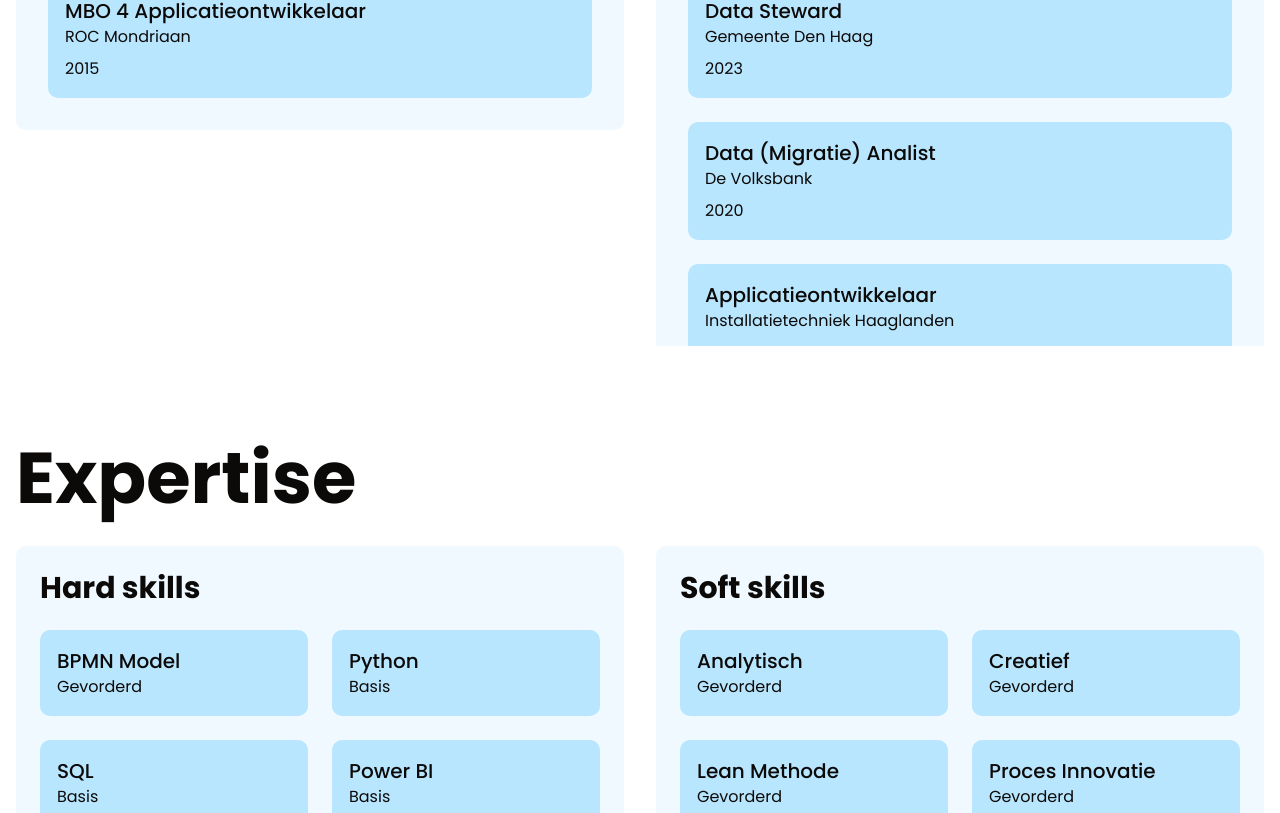
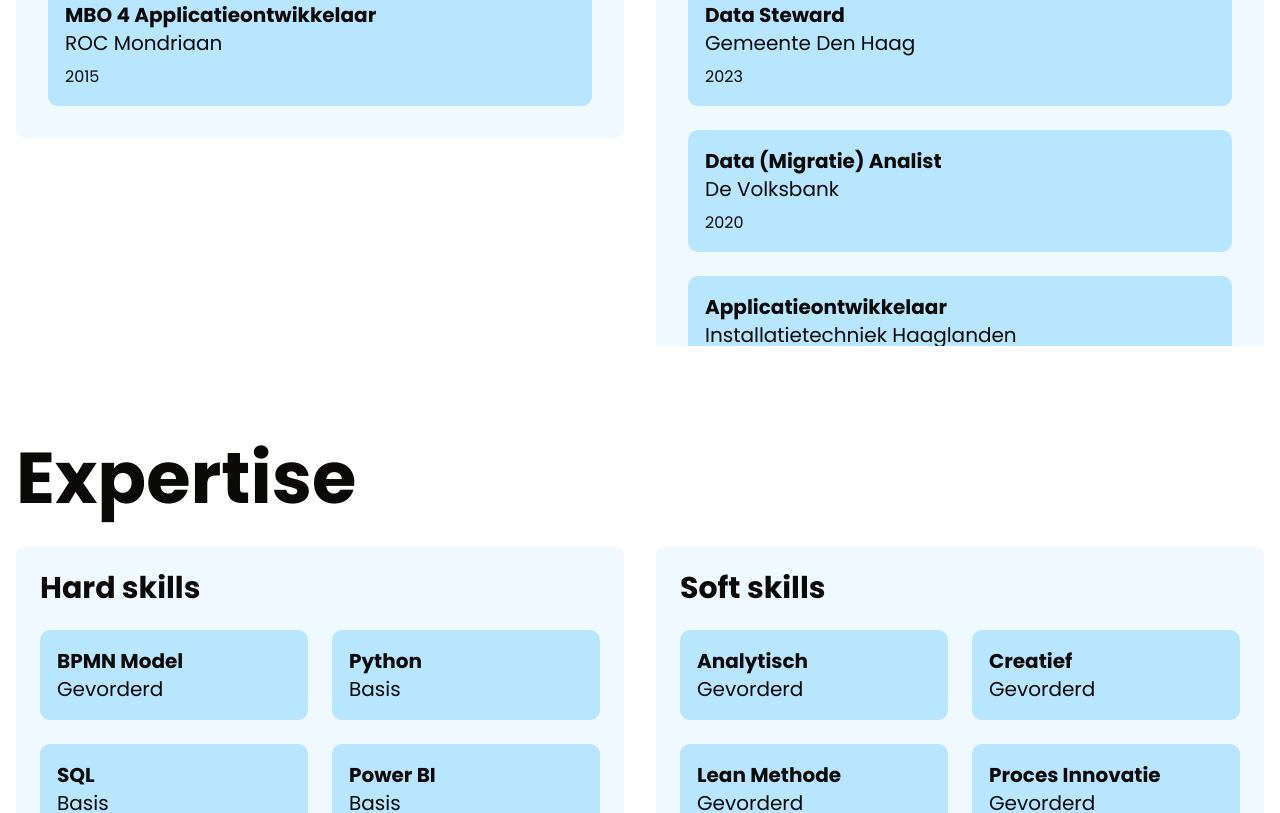
Before and after one commit to IsmailYaman/ajeethmuthu, a Next.js app: page / in a window 1280 px wide. Shown: the part 2054-2867 px from the top of the page. Built offline with nearby package versions, Linux system fonts and the light colour scheme.

Commit message:
Code optimization

```diff
--- a/app/components/Experience/Experience.tsx
+++ b/app/components/Experience/Experience.tsx
@@ -18,7 +18,7 @@ const Experience = () => {
 	return (
 		<Section animationType="slideLeft" className="w-full" amount={0.5}>
 			<div className="py-24 mx-4 flex flex-col gap-8">
-				<h2 className="text-7xl font-bold">{experience.title}</h2>
+				<h2 className="text-5xl sm:text-7xl font-bold">{experience.title}</h2>
 				<div className="flex flex-col sm:flex-row w-full gap-8 ">
 					<ExperienceSection title="Studies" items={experience.education} onItemClick={handleItemClick} />
 					<ExperienceSection title="Werkervaring" items={experience.work} onItemClick={handleItemClick} />
--- a/app/components/Experience/Item.tsx
+++ b/app/components/Experience/Item.tsx
@@ -13,8 +13,8 @@ export const ExperienceItemSolo: React.FC<ExperienceItemProps> = ({ item, onClic
 			className="p-4 border border-transparent bg-sky-200 hover:border hover:border-sky-500 rounded-lg transition-all cursor-pointer"
 			onClick={() => onClick(item)}
 		>
-            <h4 className="text-xl font-medium group-hover:font-light">{item.title}</h4>
-			<p className="text-stone-950">{item.name}</p>
+            <h4 className="text-md sm:text-xl font-bold group-hover:font-light">{item.title}</h4>
+			<p className="text-md sm:text-xl text-stone-950">{item.name}</p>
 			<p className="mt-2">{item.year}</p>
 		</div>
 	);
--- a/app/components/Navigation.tsx
+++ b/app/components/Navigation.tsx
@@ -9,6 +9,7 @@ import { Sheet, SheetContent, SheetTrigger } from "@/components/ui/sheet";
 import { motion, AnimatePresence } from "framer-motion";
 import { NavLink } from "../types/data";
 import { navigation } from "../data/data";
+import Section from "./Section";
 
 // Props interface
 interface NavItemProps {
@@ -27,16 +28,21 @@ export default function Navigation() {
 		};
 
 		const handleScroll = (): void => {
-      // Show navigation when scrolled past 100vh
-      setShowNav(window.scrollY > window.innerHeight-200);
+			// Only show the floating navigation on desktop when scrolled past threshold
+			if (!isMobile) {
+				setShowNav(window.scrollY > window.innerHeight - 200);
+			} else {
+				// Always hide floating nav on mobile
+				setShowNav(false);
+			}
 
-      // Also determine which section is currently active
+			// Always update the active section on all devices
 			updateActiveSection();
 		};
 
 		// Function to determine the active section based on scroll position
 		const updateActiveSection = (): void => {
-      const sections = Array.from(document.querySelectorAll('section[id]'));
+			const sections = Array.from(document.querySelectorAll("section[id]"));
 			const scrollPosition = window.scrollY + 100; // Add offset to determine section earlier
 
 			// Find the last section that starts before current scroll position
@@ -61,7 +67,7 @@ export default function Navigation() {
 			window.removeEventListener("resize", checkScreenSize);
 			window.removeEventListener("scroll", handleScroll);
 		};
-  }, []);
+	}, [isMobile]);
 
 	// New approach: force scroll to reset before scrolling to target
 	const handleNavClick = (e: React.MouseEvent<HTMLAnchorElement>) => {
@@ -73,15 +79,15 @@ export default function Navigation() {
 			const targetId = href.substring(1);
 
 			// Get all sections with IDs in the order they appear in the DOM
-      const sections = Array.from(document.querySelectorAll('section[id]'));
+			const sections = Array.from(document.querySelectorAll("section[id]"));
 
 			// Find the target section and all sections
-      const targetSection = sections.find(section => section.id === targetId);
+			const targetSection = sections.find((section) => section.id === targetId);
 			if (!targetSection) return;
 
 			// Find current active section index and target section index
-      const currentIndex = sections.findIndex(section => section.id === activeSection);
-      const targetIndex = sections.findIndex(section => section.id === targetId);
+			const currentIndex = sections.findIndex((section) => section.id === activeSection);
+			const targetIndex = sections.findIndex((section) => section.id === targetId);
 
 			if (targetIndex !== -1) {
 				// If clicking on a section that's BEFORE the current one, we first need to scroll up
@@ -90,7 +96,7 @@ export default function Navigation() {
 					// First scroll up to reset sticky positions
 					window.scrollTo({
 						top: 0,
-            behavior: "auto" // Use instant scroll to reset
+						behavior: "auto", // Use instant scroll to reset
 					});
 
 					// Wait a brief moment to ensure the scroll reset is complete
@@ -98,14 +104,14 @@ export default function Navigation() {
 						// Now scroll to the target section
 						window.scrollTo({
 							top: (targetSection as HTMLElement).offsetTop,
-              behavior: "smooth"
+							behavior: "smooth",
 						});
 					}, 50);
 				} else {
 					// For sections after current position or current section, just scroll normally
 					window.scrollTo({
 						top: (targetSection as HTMLElement).offsetTop,
-            behavior: "smooth"
+						behavior: "smooth",
 					});
 				}
 			}
@@ -113,6 +119,8 @@ export default function Navigation() {
 	};
 
 	return (
+		<>
+			{/* Floating navigation that only appears on desktop after scrolling */}
 			<AnimatePresence>
 				{showNav && (
 					<motion.div
@@ -122,26 +130,24 @@ export default function Navigation() {
 						exit={{ y: -100, opacity: 0 }}
 						transition={{ duration: 0.3, ease: "easeInOut" }}
 					>
-          {isMobile ? (
-            <MobileNavigation
-              handleNavClick={handleNavClick}
-              activeSection={activeSection}
-            />
-          ) : (
-            <DesktopNavigation
-              handleNavClick={handleNavClick}
-              activeSection={activeSection}
-            />
-          )}
+						<DesktopNavigation handleNavClick={handleNavClick} activeSection={activeSection} />
 					</motion.div>
 				)}
 			</AnimatePresence>
+
+			{/* Always visible mobile navigation */}
+			{isMobile && (
+				<div className="fixed top-4 left-0 right-0 z-50 flex justify-center px-4">
+					<MobileNavigation handleNavClick={handleNavClick} activeSection={activeSection} />
+				</div>
+			)}
+		</>
 	);
 }
 
 function DesktopNavigation({
 	handleNavClick,
-  activeSection
+	activeSection,
 }: {
 	handleNavClick: (e: React.MouseEvent<HTMLAnchorElement>) => void;
 	activeSection: string;
@@ -163,7 +169,7 @@ function DesktopNavigation({
 			</div>
 
 			<div className="mx-6 flex items-center">
-        <Link href="/" className="text-xl font-bold">
+				<Link href="#home" className="text-xl font-bold">
 					<span className="text-white">{navigation.logo.text}</span>
 					<span className="text-sky-500">{navigation.logo.highlight}</span>
 				</Link>
@@ -185,7 +191,7 @@ function DesktopNavigation({
 
 function MobileNavigation({
 	handleNavClick,
-  activeSection
+	activeSection,
 }: {
 	handleNavClick: (e: React.MouseEvent<HTMLAnchorElement>) => void;
 	activeSection: string;
@@ -193,8 +199,9 @@ function MobileNavigation({
 	const [isOpen, setIsOpen] = useState(false);
 
 	return (
+		<Section animationType="slideLeft" delay={0.3} className="w-full">
 			<nav className="flex w-full items-center justify-between rounded-full bg-stone-950/80 px-4 py-2 backdrop-blur-sm">
-      <Link href="/" className="text-lg font-bold">
+				<Link href="#home" className="text-lg font-bold">
 					<span className="text-white">{navigation.logo.text}</span>
 					<span className="text-sky-500">{navigation.logo.highlight}</span>
 				</Link>
@@ -227,7 +234,7 @@ function MobileNavigation({
 												key={item.name}
 												initial={{ opacity: 0, x: -50 }}
 												animate={{ opacity: 1, x: 0 }}
-                      transition={{ delay: 0.2 + (index * 0.1) }}
+												transition={{ delay: 0.2 + index * 0.1 }}
 											>
 												<Link
 													href={item.href}
@@ -252,20 +259,17 @@ function MobileNavigation({
 					</SheetContent>
 				</Sheet>
 			</nav>
+		</Section>
 	);
 }
 
-function NavItem({
-  item,
-  onClick,
-  isActive = false
-}: NavItemProps & { isActive?: boolean }) {
+function NavItem({ item, onClick, isActive = false }: NavItemProps & { isActive?: boolean }) {
 	return (
 		<Link
 			href={item.href}
 			className={cn(
 				"text-sm font-medium transition-colors",
-        isActive ? "text-sky-500" : "text-white/70 hover:text-white"
+				isActive ? "text-sky-500" : "text-white hover:text-sky-500"
 			)}
 			onClick={onClick}
 		>
--- a/app/components/Skills.tsx
+++ b/app/components/Skills.tsx
@@ -7,7 +7,7 @@ const Skills = () => {
 	return (
 		<Section animationType="slideLeft" className="w-full" amount={0.5}>
 			<div className="py-24 mx-4 flex flex-col gap-8">
-				<h2 className="text-7xl font-bold">{skills.title}</h2>
+				<h2 className="text-5xl sm:text-7xl font-bold">{skills.title}</h2>
 				<div className="flex flex-col sm:flex-row w-full gap-8 ">
 					<SkillsSection title="Hard skills" items={skills.hard_skills} />
 					<SkillsSection title="Soft skills" items={skills.soft_skills} />
--- a/app/components/Skills/Item.tsx
+++ b/app/components/Skills/Item.tsx
@@ -8,11 +8,9 @@ interface SkillsItemProps {
 
 export const SkillsItemSolo: React.FC<SkillsItemProps> = ({ item }) => {
 	return (
-		<div
-			className="p-4 border border-transparent bg-sky-200 hover:border hover:border-sky-500 rounded-lg transition-all "
-		>
-            <h4 className="text-xl font-medium group-hover:font-light">{item.title}</h4>
-			<p className="text-stone-950">{item.level}</p>
+		<div className="p-4 border border-transparent bg-sky-200 hover:border hover:border-sky-500 rounded-lg transition-all">
+            <h4 className="text-md sm:text-xl font-bold group-hover:font-light">{item.title}</h4>
+			<p className="text-md sm:text-xl text-stone-950">{item.level}</p>
 		</div>
 	);
 };
--- a/app/components/Skills/Section.tsx
+++ b/app/components/Skills/Section.tsx
@@ -13,7 +13,7 @@ export const SkillsSection: React.FC<SkillsSectionProps> = ({ title, items }) =>
 	return (
 		<div className="w-full bg-sky-50 rounded-lg p-6 h-fit">
 			<h3 className="text-3xl font-semibold mb-6">{title}</h3>
-			<div className="grid grid-cols-2 gap-6">
+			<div className="grid  sm:grid-cols-2 gap-6">
 				{items.map((item, index) => (
 					<Section animationType="slideLeft" amount={0.5} key={index}>
 						<SkillsItemSolo key={index} item={item} />
```
Lines whose indentation alone changed are shown as unchanged.
